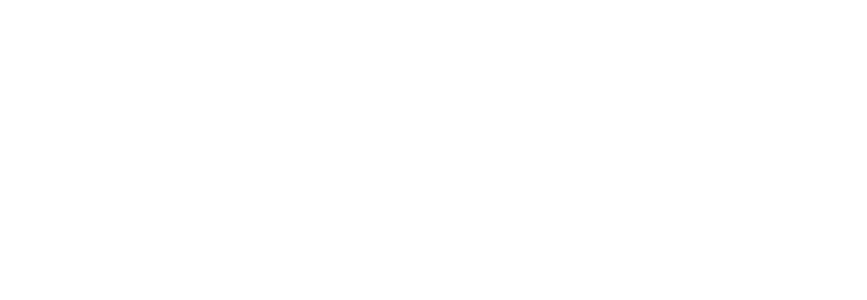
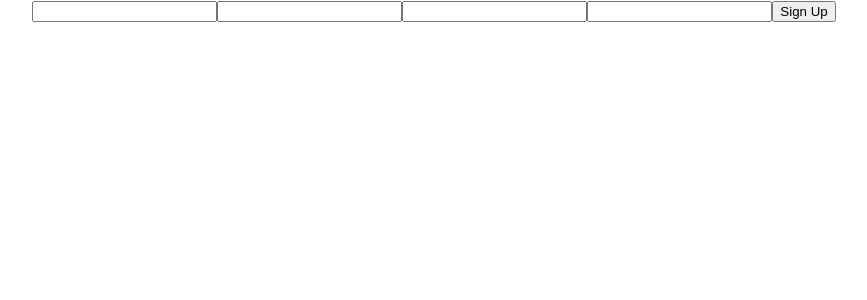
Before and after one commit to MHUS25/acebook-MAICers-fe, a React (Create React App) app: page /signup in a window 1280 px wide. Shown: the top 300 px of the page, without its empty margins (206-1073 px from the left). Built offline with nearby package versions, Linux system fonts and the light colour scheme.

Commit message:
/signup has a signup form

```diff
--- a/src/App.js
+++ b/src/App.js
@@ -1,6 +1,7 @@
 import React, { Component } from 'react';
 import { Route, Switch } from 'react-router-dom';
 import PostsBody from './PostsBody'
+import SignUpBody from './SignUpBody'
 import './App.css';
 
 class App extends Component {
@@ -9,6 +10,7 @@
       <div className="App">
           <Switch>
             <Route exact path='/posts' component={PostsBody}/>
+            <Route exact path='/signup' component={SignUpBody}/>
           </Switch>
       </div>
     );
--- /dev/null
+++ b/src/SignUpBody.js
@@ -0,0 +1,21 @@
+import React, { Component } from 'react';
+
+class SignUpBody extends Component {
+  constructor(props) {
+    super(props)
+  }
+
+  render() {
+    return(
+      <form>
+        <input id="name" type="text"/>
+        <input id="email" type="email"/>
+        <input id="password" type="password"/>
+        <input id="passwordconfirmation" type="password"/>
+        <button>Sign Up</button>
+      </form>
+    )
+  }
+}
+
+export default SignUpBody
```
